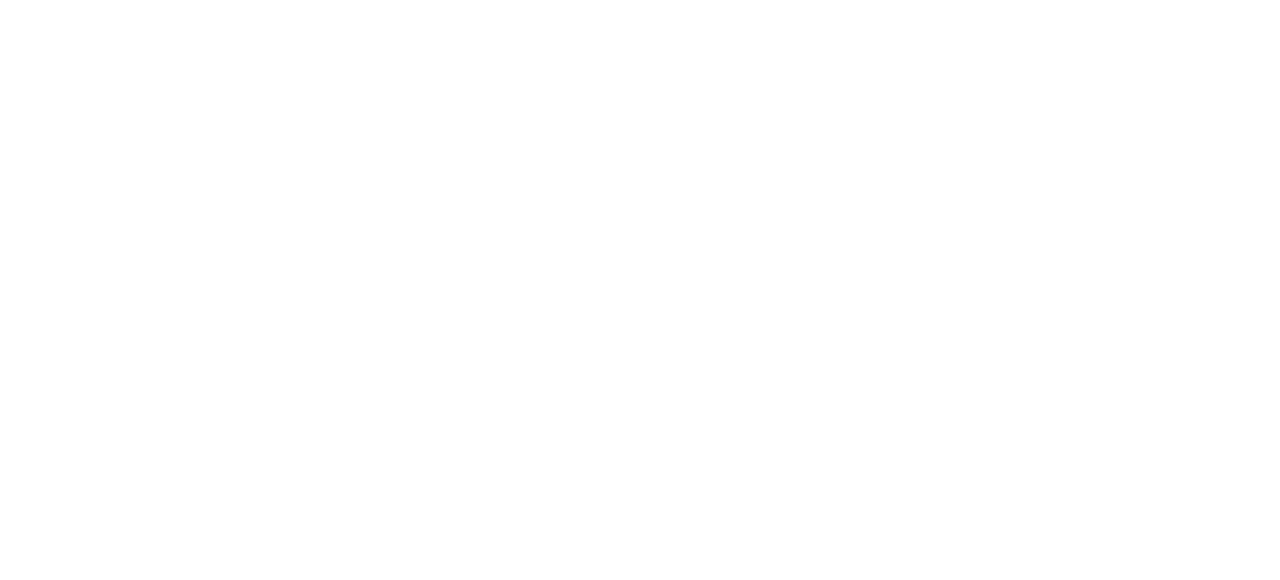
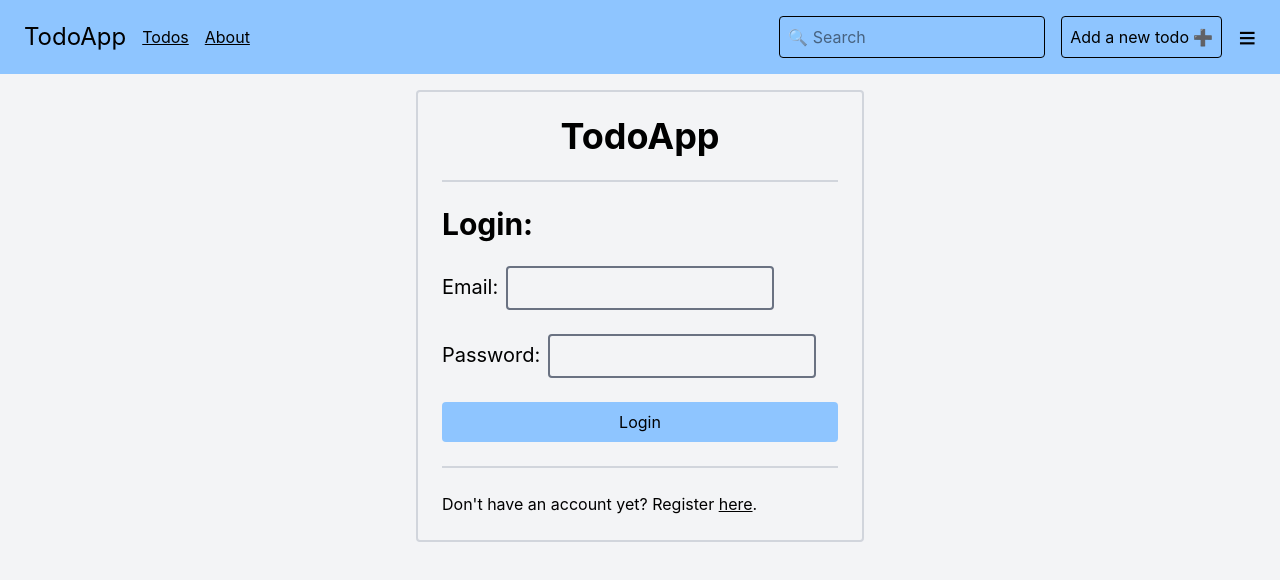
Before and after one commit to KalleLuukkanen/todo-app_v2, a React (Vite) app in the folder client/: page /login in a window 1280 px wide. Before the commit this address had no page. Shown: the top 580 px of the page. Built offline with nearby package versions, Linux system fonts and the light colour scheme.

Commit message:
authentication form complete visually

```diff
--- a/client/src/App.tsx
+++ b/client/src/App.tsx
@@ -4,6 +4,7 @@ import Home from "./components/pages/Home";
 import About from "./components/pages/about/About";
 import TodoPage from "./components/pages/todos/TodoPage";
 import UserInfo from "./components/pages/user/UserInfo";
+import Authentication from "./components/auth/Authentication";
 
 
 
@@ -15,6 +16,8 @@ function App() {
         <Route path="/about" element={<About />} />
         <Route path="/todos" element={<TodoPage />} />
         <Route path="/user" element={<UserInfo />} />
+        <Route path="/login" element={<Authentication isLogin={true} />} />
+        <Route path="/register" element={<Authentication isLogin={false} />} />
       </Route>
     </Routes>
   );
--- /dev/null
+++ b/client/src/components/auth/Authentication.tsx
@@ -0,0 +1,31 @@
+function Authentication({ isLogin }: { isLogin: boolean }) {
+    const handleForm = () => { };
+
+    return (
+        <form
+            onSubmit={handleForm}
+            className="mx-auto w-full max-w-md space-y-6 p-6 flex flex-col rounded border-2 border-gray-300"
+        >
+            <p className="mx-auto text-4xl font-bold">TodoApp</p>
+            <span className="border-t-2 border-gray-300"></span>
+            <p className="text-3xl font-bold">{isLogin ? "Login:" : "Register:"}</p>
+            <div className="flex flex-col space-y-6">
+                <label className="space-x-2">
+                    <span className="text-xl">Email:</span>
+                    <input id="email" name="email" type="email" required className="p-2 rounded border-2 border-gray-500" />
+                </label>
+                <label className="space-x-2">
+                    <span className="text-xl">Password:</span>
+                    <input id="password" name="password" type="password" required className="p-2 rounded border-2 border-gray-500" />
+                </label>
+                <button type="submit" className="p-2 bg-blue-300 rounded cursor-pointer">{isLogin ? "Login" : "Register"}</button>
+            </div>
+            <span className="border-t-2 border-gray-300"></span>
+            {isLogin && <p>Don't have an account yet? Register <a href="/register" className="cursor-pointer underline hover:text-blue-600">here</a>.</p>}
+            {!isLogin && <p>Have an account already? Login <a href="/login" className="cursor-pointer underline hover:text-blue-600">here</a>.</p>}
+        </form>
+
+    )
+}
+
+export default Authentication;
--- /dev/null
+++ b/client/src/components/main/Loading.tsx
@@ -0,0 +1,11 @@
+function Loading() {
+    return (
+        <div className="flex items-center justify-center h-full">
+            <div
+                className="w-8 h-8 border-4 border-gray-300 dark:border-gray-600 border-t-blue-500 rounded-full animate-spin"
+            ></div>
+        </div>
+    )
+}
+
+export default Loading;
```
